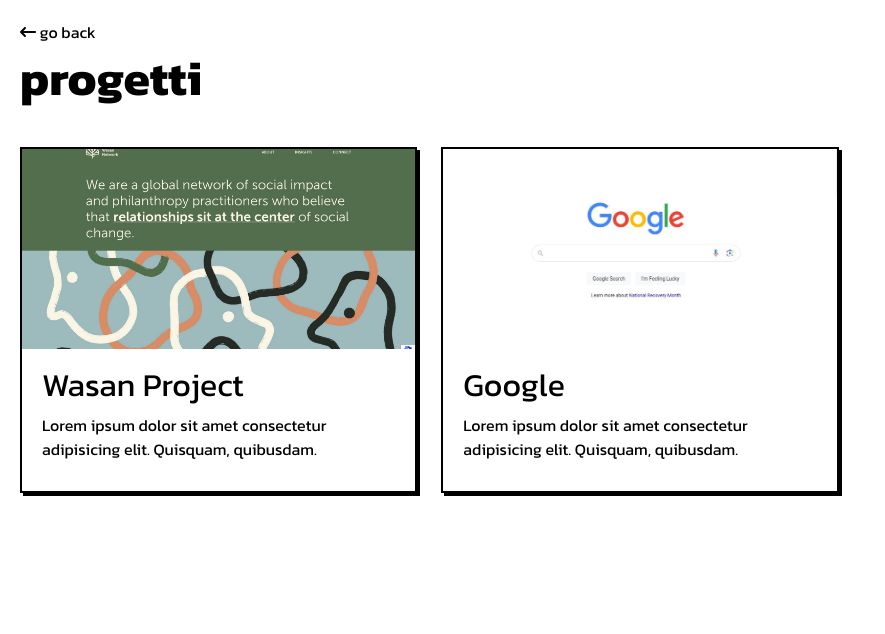
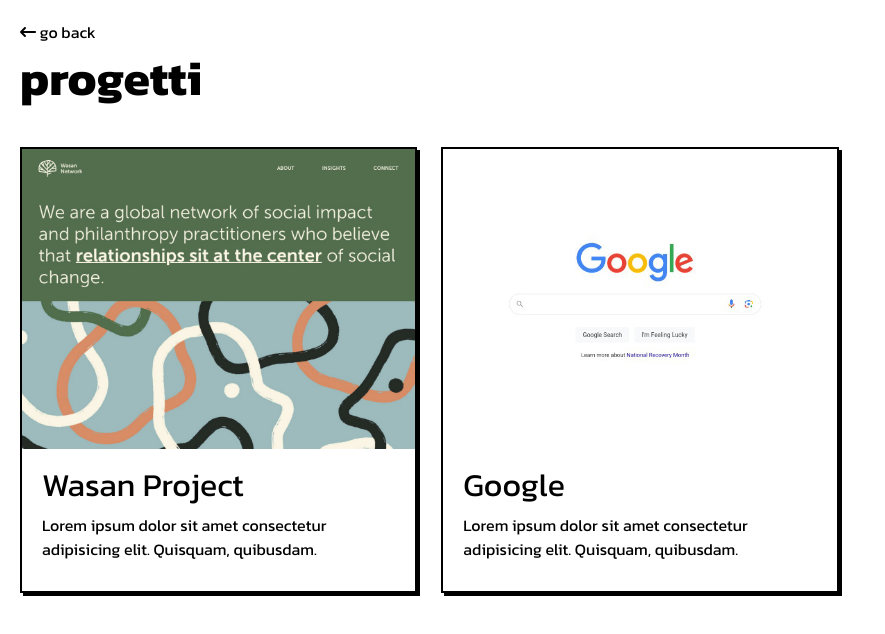
Before and after one commit to 0xDEMXN/portfolio, a Next.js app: page /portfolio in a window 1280 px wide. Shown: the top 634 px of the page, without its empty margins (0-885 px from the left). Built offline with nearby package versions, Linux system fonts and the light colour scheme.

Commit message:
fix: adjust preview images

```diff
--- a/components/Card/Card.tsx
+++ b/components/Card/Card.tsx
@@ -9,7 +9,7 @@
 ) => {
   return (
       <motion.div layoutId={project.slug} className={styles.card} onClick={() => onSelectedProject(project)}>
-        <Image src={project.image} alt="" width={500} height={200} />
+        <Image src={project.image} alt="" width={800} height={600} />
         <div className={styles.cardDetails}>
           <h2 className="mb-3">{ project.title }</h2>
           <p>{ project.excerpt }</p>
--- a/components/Card/card.module.css
+++ b/components/Card/card.module.css
@@ -13,7 +13,7 @@
 
 .card img {
   width: 100%;
-  height: 200px;
+  height: 300px;
   object-fit: cover;
 }
 
--- a/components/ExtendedCard/ExtendedCard.tsx
+++ b/components/ExtendedCard/ExtendedCard.tsx
@@ -28,7 +28,7 @@
         onClick={(e) => e.stopPropagation()}
       >
         <div className={styles.card}>
-          <Image src={project.image} alt="" width={800} height={500} />
+          <Image src={project.image} alt="" width={1920} height={1080} />
           <div className={styles.cardDetails}>
             <button className={`${styles.close} text-3xl`} onClick={onProjectClose}><FontAwesomeIcon icon={faTimesCircle} /></button>
             <h2 className="mb-3">{ project.title }</h2>
--- a/components/ExtendedCard/extendedcard.module.css
+++ b/components/ExtendedCard/extendedcard.module.css
@@ -7,7 +7,7 @@
 
 .card img {
   width: 100%;
-  height: 500px;
+  height: 300px;
   object-fit: cover;
 }
 
```
